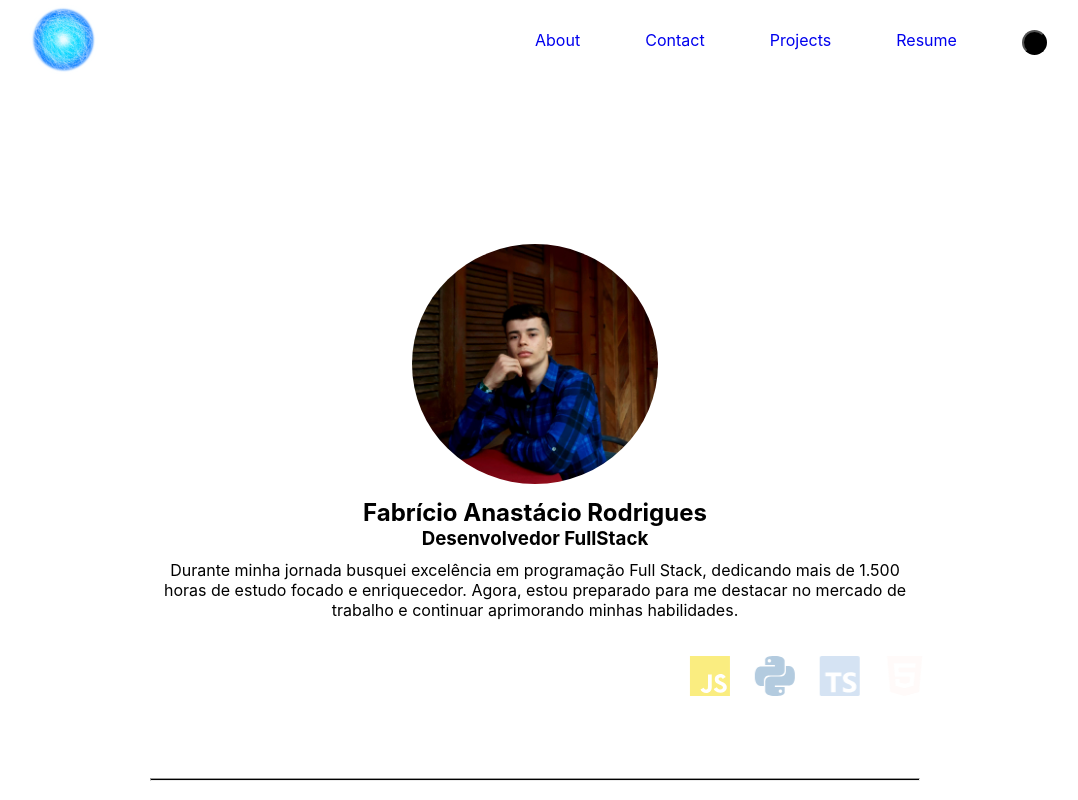
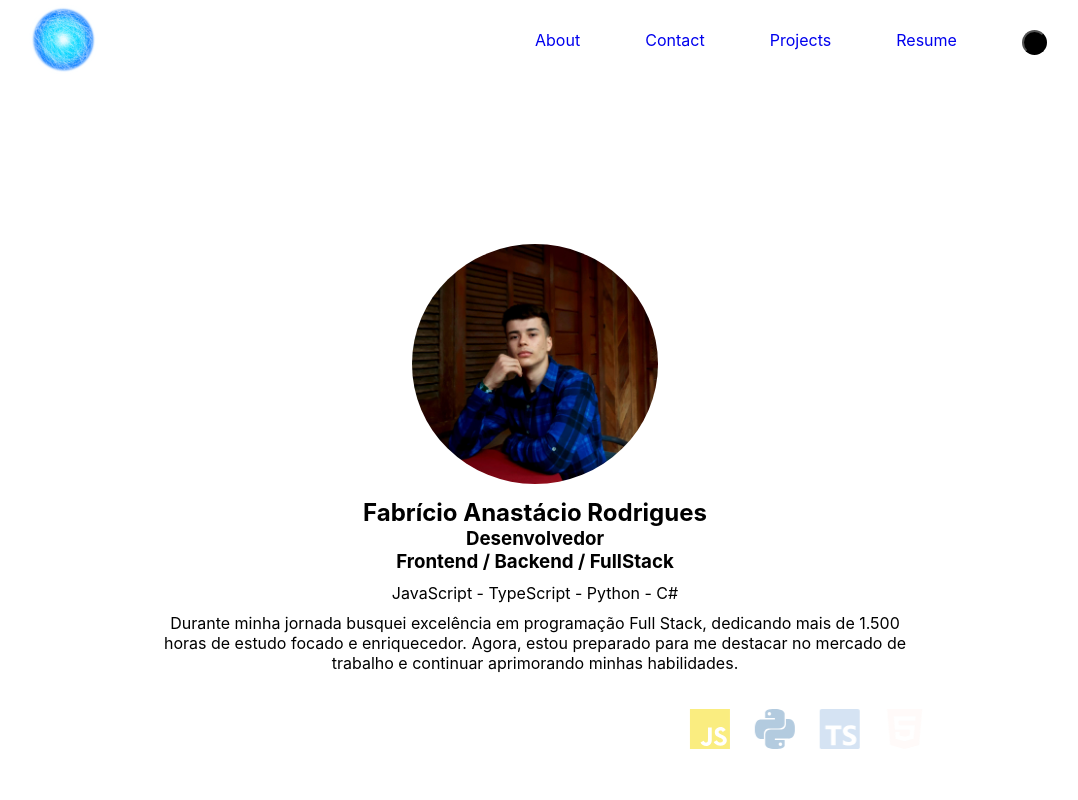
Before and after one commit to FabricioAnastacio/my_portfolio, a React (Create React App) app in the folder frontend/: page /home in a window 1280 px wide. Shown: the top 800 px of the page, without its empty margins (105-1183 px from the left). Built offline with nearby package versions, Linux system fonts and the light colour scheme.

Commit message:
Cria uma função capas de retornar uma string da maneiradesejada; Adiciona as stacks e linguagens de meu conhecimento

```diff
--- a/frontend/public/data/portfolio.json
+++ b/frontend/public/data/portfolio.json
@@ -1,6 +1,7 @@
 {
   "myname": "Fabrício Anastácio Rodrigues",
-  "position": "Desenvolvedor FullStack",
+  "stacks": ["stacks", "Frontend", "Backend", "FullStack"],
+  "languages": ["languages", "JavaScript", "TypeScript", "Python", "C#"],
   "description": {
     "resume": "Durante minha jornada busquei excelência em programação Full Stack, dedicando mais de 1.500 horas de estudo focado e enriquecedor. Agora, estou preparado para me destacar no mercado de trabalho e continuar aprimorando minhas habilidades.",
     "frontend": "Durante este período, aprofundou-se e aplicou de forma prática conteúdos como: React, incluindo Componentes, Estado e Eventos, Componentes Controlados, Ciclo de Vida, Router, Testes com RTL, Redux com React, Context API e React Hooks.",
--- a/frontend/src/components/ComponentBody.jsx
+++ b/frontend/src/components/ComponentBody.jsx
@@ -10,11 +10,13 @@ import Projects from './Projects';
 function Body() {
   const [{
     myname,
-    position,
+    stacks,
+    languages,
     description,
   }, setData] = useState({
     myname: '',
-    position: '',
+    stacks: [''],
+    languages: [''],
     description: {
       resume: '',
       frontend: '',
@@ -31,6 +33,22 @@ function Body() {
       });
   }, []);
 
+  const refactorItems = (item) => {
+    let response = '';
+    const [isStack, firstItem] = item;
+    response = firstItem;
+    if (isStack === 'stacks') {
+      item.forEach((e, index) => {
+        if (index > 1) response += ` / ${e}`;
+      });
+      return response;
+    }
+    item.forEach((e, index) => {
+      if (index > 1) response += ` - ${e}`;
+    });
+    return response;
+  };
+
   return (
     <body className="Content-body">
       <section>
@@ -40,7 +58,12 @@ function Body() {
           alt="Foto de Fabricio"
         />
         <h1>{ myname }</h1>
-        <h3>{ position }</h3>
+        <h3>
+          Desenvolvedor
+          <br />
+          { refactorItems(stacks) }
+        </h3>
+        <p>{ refactorItems(languages) }</p>
         <p>{ description.resume }</p>
         <Carousel />
       </section>
```
